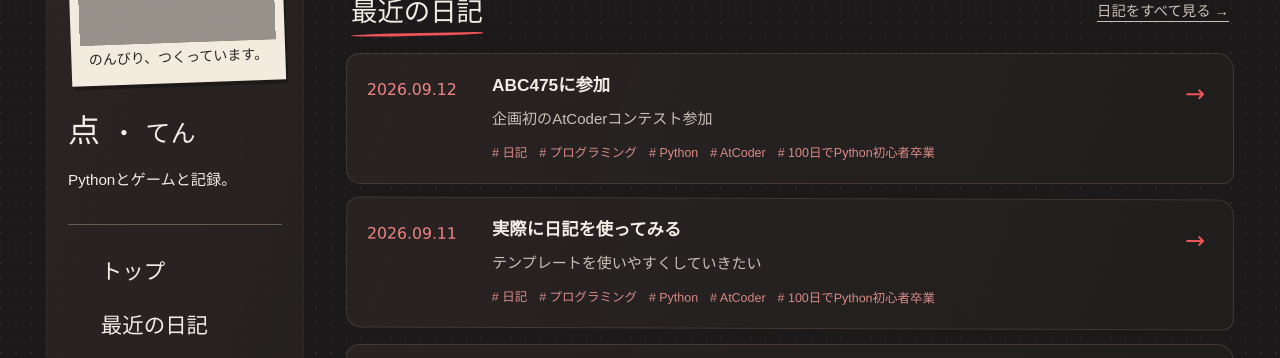
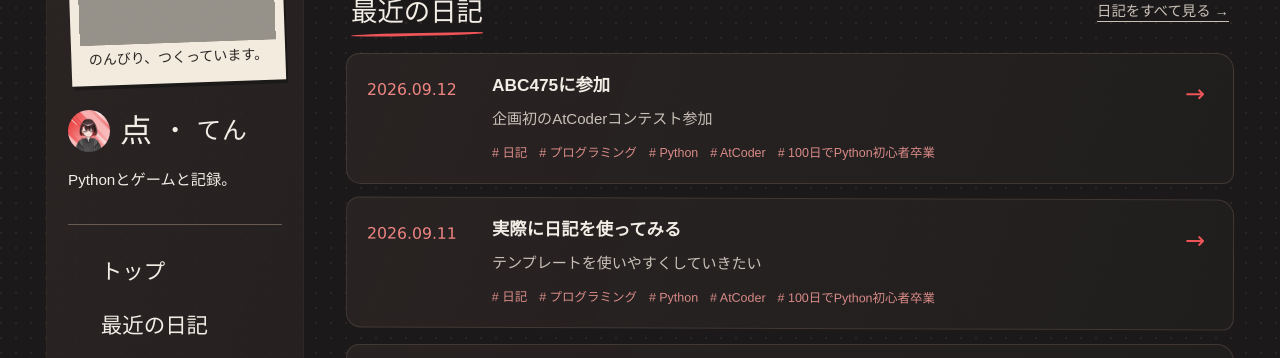
Before and after one commit to zrPointc/Ten-Homepage, a Flask app: page / in a window 1280 px wide. Shown: the part 353-711 px from the top of the page. Run offline with Flask 3, Linux system fonts and the light colour scheme; some web fonts are replaced; grey boxes are pictures that could not be loaded.

Commit message:
プロフィール名にアイコンを追加し、ファビコンをSVG形式に変更

```diff
--- a/static/style.css
+++ b/static/style.css
@@ -29,7 +29,8 @@ ul{margin:0;padding:0;list-style:none}
 .portrait figcaption{color:var(--paper-ink);font-size:.875rem;text-align:center;line-height:1.5;padding:4px 0 3px}
 .tape{position:absolute;z-index:2;display:block;width:72px;height:27px;background-color:#f0c4ba;background-image:linear-gradient(90deg,#d84a4a90 50%,transparent 50%),linear-gradient(#d84a4a90 50%,transparent 50%);background-size:17px 17px;opacity:.94;clip-path:polygon(0 3%,9% 0,17% 4%,30% 1%,49% 3%,63% 0,79% 3%,97% 0,100% 96%,88% 100%,67% 96%,50% 100%,28% 97%,9% 100%,0 95%);transform:rotate(-28deg)}
 .portrait .tape{left:-14px;top:-7px}
-.profile-name{font-size:2rem;line-height:1.4;margin-bottom:12px;letter-spacing:.02em}
+.profile-name{display:flex;align-items:center;gap:10px;font-size:2rem;line-height:1.4;margin-bottom:12px;letter-spacing:.02em}
+.profile-name img{width:42px;height:42px;object-fit:cover;border-radius:50%;flex:none}
 .profile-name span{font-size:1.55rem}
 .profile-copy p{font-size:.95rem;line-height:1.9;color:var(--ink)}
 .site-nav{border-top:1px solid #93807599;padding-top:22px;margin-top:29px;display:grid;gap:4px;font-size:1.34rem}
--- a/templates/index.html
+++ b/templates/index.html
@@ -9,7 +9,7 @@
   <meta property="og:title" content="{{ profile.title }}">
   <meta property="og:description" content="{{ profile.description }}">
   <meta property="og:type" content="website">
-  <link rel="icon" href="{{ url_for('static', filename='images/icon.jpeg') }}" type="image/jpeg">
+  <link rel="icon" href="{{ url_for('static', filename='favicon.svg') }}" type="image/svg+xml">
   <link rel="preconnect" href="https://fonts.googleapis.com">
   <link rel="preconnect" href="https://fonts.gstatic.com" crossorigin>
   <link href="https://fonts.googleapis.com/css2?family=Yomogi&family=Zen+Maru+Gothic:wght@400;500;700&display=swap" rel="stylesheet">
@@ -30,7 +30,7 @@
             <figcaption class="hand">のんびり、つくっています。</figcaption>
           </figure>
           <div class="profile-copy">
-            <h1 class="profile-name hand">{{ profile.name }} <span>・ {{ profile.reading }}</span></h1>
+            <h1 class="profile-name hand"><img src="{{ url_for('static', filename='images/icon.jpeg') }}" alt="">{{ profile.name }} <span>・ {{ profile.reading }}</span></h1>
             <p>{{ profile.bio }}</p>
           </div>
         </div>
```
